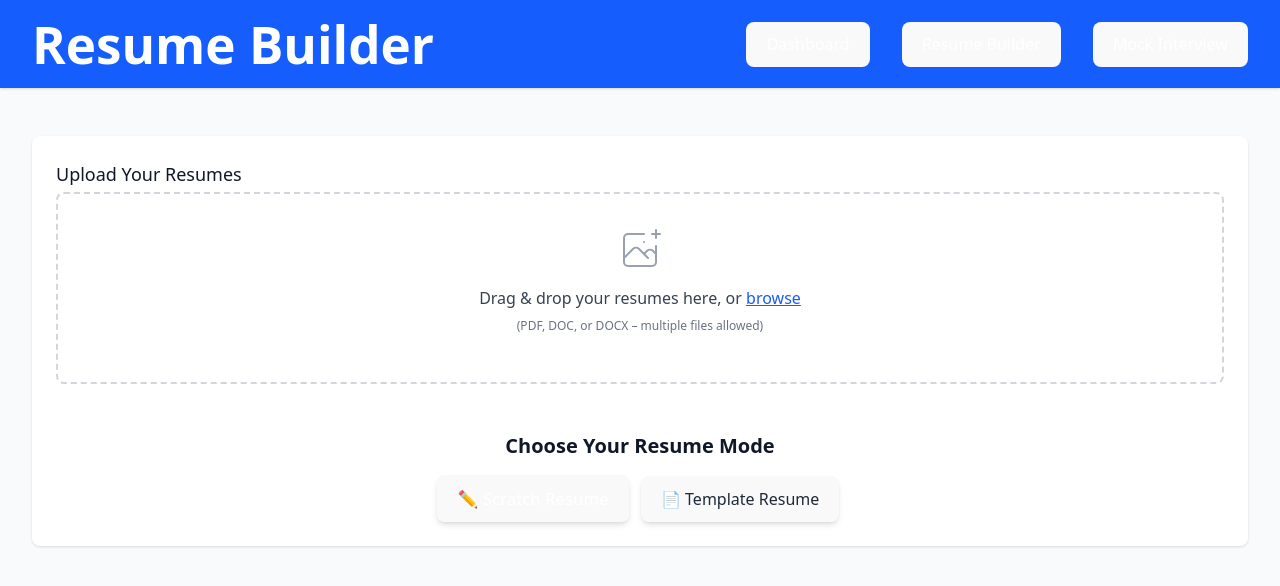
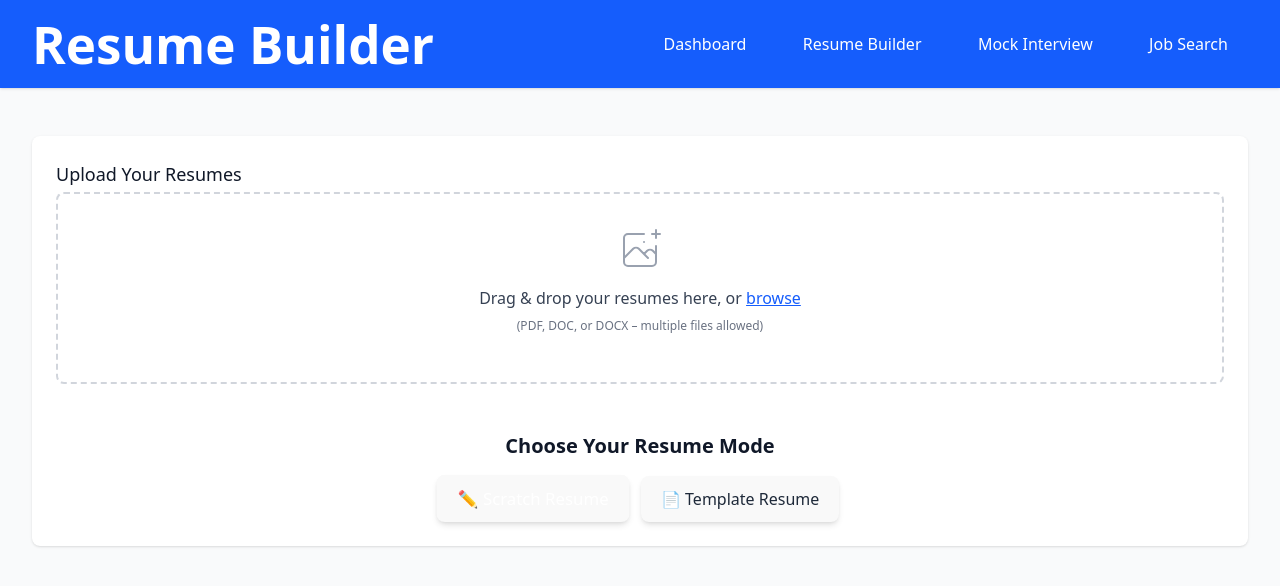
Before and after one commit to maitke01/ai-mock-interview, a React (Vite) app in the folder packages/app/: page /resume in a window 1280 px wide. Shown: the top 586 px of the page. Built offline with nearby package versions, Linux system fonts and the light colour scheme.

Commit message:
Main + week6 combined and modified to add optimized resuem on job search page

```diff
--- a/packages/app/package.json
+++ b/packages/app/package.json
@@ -14,6 +14,7 @@
   "dependencies": {
     "@types/react-router-dom": "^5.3.3",
     "@xenova/transformers": "^2.6.0",
+    "pdf-lib": "^1.17.1",
     "hono": "^4.9.7",
     "react": "^19.1.1",
     "react-dom": "^19.1.1",
--- a/packages/app/src/components/ResumeBuilder.tsx
+++ b/packages/app/src/components/ResumeBuilder.tsx
@@ -30,8 +30,9 @@ const ResumeBuilder: React.FC = () => {
   // File handling
   const [resumeFiles, setResumeFiles] = useState<File[]>([])
   const [selectedFiles, setSelectedFiles] = useState<string[]>([])
-  const [pdfData, setPdfData] = useState<{ [key: string]: { text: string; images: string[]; metadata: any } }>({})
+  const [pdfData, setPdfData] = useState<{ [key: string]: { text: string; images: string[]; metadata: any; optimized?: string } }>({})
   const [aiOptimizedResumes, setAiOptimizedResumes] = useState<{ [key: string]: string }>({})
+  const [expandedOptimized, setExpandedOptimized] = useState<{ [key: string]: boolean }>({})
 
   // PDF template state
   const [currentPdfUrl, setCurrentPdfUrl] = useState<string | null>(null)
@@ -100,7 +101,8 @@ const ResumeBuilder: React.FC = () => {
     }
 
     const imageUrls = images.map(img => {
-      const blob = new Blob([img.data], { type: `image/${img.key}` })
+      // cast to ArrayBuffer for Blob compatibility with TypeScript
+      const blob = new Blob([img.data.buffer as ArrayBuffer], { type: `image/${img.key}` })
       return URL.createObjectURL(blob)
     })
 
@@ -194,11 +196,64 @@ const ResumeBuilder: React.FC = () => {
 
       if (!response.ok) throw new Error(`HTTP error! status: ${response.status}`)
       const result = await response.json()
-      setAiOptimizedResumes(prev => ({ ...prev, [fileName]: result.optimizedResume }))
+      // If API returned an optimized resume, use it. Otherwise fallback to local optimizer
+      const optimized = (result && result.optimizedResume) ? result.optimizedResume : aiFallbackOptimize(data.text)
+      setPdfData(prev => ({
+        ...prev,
+        [fileName]: {
+          ...prev[fileName],
+          optimized
+        }
+      }))
+      // also keep a quick lookup map for optimized resumes
+      setAiOptimizedResumes(prev => ({ ...prev, [fileName]: optimized }))
     } catch (error) {
       console.error('Error optimizing resume:', error)
-      alert('Failed to optimize resume. Please try again.')
+      // On error, run a local fallback optimizer so the user still sees an optimized resume
+      const optimizedFallback = aiFallbackOptimize(data.text)
+      setPdfData(prev => ({
+        ...prev,
+        [fileName]: {
+          ...prev[fileName],
+          optimized: optimizedFallback
         }
+      }))
+      setAiOptimizedResumes(prev => ({ ...prev, [fileName]: optimizedFallback }))
+    }
+  }
+
+  // Local fallback optimizer: lightweight transformations to simulate AI improvements
+  const aiFallbackOptimize = (rawText: string) => {
+    // Simple heuristics: move SUMMARY to top, compact multiple blank lines, bulletify lines that look like achievements
+    let text = rawText.replace(/\r/g, '')
+
+    // Normalize spacing
+    text = text.split('\n').map(l => l.trim()).filter((l, i, arr) => {
+      // remove excessive blank lines
+      if (!l && !arr[i-1]) return false
+      return true
+    }).join('\n')
+
+    // If there's a PROFESSIONAL SUMMARY section, move it to the top
+    const summaryMatch = text.match(/PROFESSIONAL SUMMARY[\s\S]*?(?=\n[A-Z ]{3,}|$)/i)
+    let summary = ''
+    if (summaryMatch) {
+      summary = summaryMatch[0]
+      // remove from original
+      text = text.replace(summaryMatch[0], '')
+    }
+
+    // Bulletify lines that start with numbers or '•' or have '•' in them
+    const lines = text.split('\n').map(l => l.trim())
+    const transformed = lines.map(l => {
+      if (/^\d+\.|^\*|^•/.test(l)) return `• ${l.replace(/^\d+\.|^\*|^•/, '').trim()}`
+      if (l.length > 80 && l.split(' ').length > 8) return `• ${l}`
+      return l
+    }).join('\n')
+
+    const final = (summary ? summary + '\n\n' : '') + transformed
+    // add a small 'Optimized by local fallback' note so user can see difference
+    return final + '\n\n(Optimized locally)'
   }
 
   // --- SAVE DRAFT FUNCTIONALITY ---
@@ -334,10 +389,32 @@ const ResumeBuilder: React.FC = () => {
         <div className='max-w-7xl mx-auto px-4 sm:px-6 lg:px-8'>
           <div className='flex justify-between items-center py-4'>
             <h1 className='text-2xl font-bold text-white'>Resume Builder</h1>
-            <nav className='flex space-x-8'>
-              <button className='text-white font-medium hover:text-blue-200 transition-colors' onClick={() => navigate('/dashboard')}>Dashboard</button>
-              <button className='text-white font-medium hover:text-blue-200 transition-colors' onClick={() => navigate('/resume')}>Resume Builder</button>
-              <button className='text-white font-medium hover:text-blue-200 transition-colors' onClick={() => navigate('/interview')}>Mock Interview</button>
+            <nav className='flex space-x-4 items-center'>
+              <button style={{ backgroundColor: 'transparent', boxShadow: 'none' }} className='border border-white/10 text-white px-4 py-2 rounded-md hover:bg-blue-800/20 transition-colors' onClick={() => navigate('/dashboard')}>Dashboard</button>
+              <button style={{ backgroundColor: 'transparent', boxShadow: 'none' }} className='border border-white/10 text-white px-4 py-2 rounded-md hover:bg-blue-800/20 transition-colors' onClick={() => navigate('/resume')}>Resume Builder</button>
+              <button style={{ backgroundColor: 'transparent', boxShadow: 'none' }} className='border border-white/10 text-white px-4 py-2 rounded-md hover:bg-blue-800/20 transition-colors' onClick={() => navigate('/interview')}>Mock Interview</button>
+              <button
+                style={{ backgroundColor: 'transparent', boxShadow: 'none' }}
+                className='border border-white/10 text-white px-4 py-2 rounded-md hover:bg-blue-800/20 transition-colors'
+                onClick={() => {
+                  // store the first selected resume (or null) and navigate to Job Search
+                  const firstSelected = selectedFiles.length > 0 ? selectedFiles[0] : null
+                  if (firstSelected && pdfData[firstSelected]) {
+                    const payload = {
+                      fileName: firstSelected,
+                      text: pdfData[firstSelected].text,
+                      images: pdfData[firstSelected].images,
+                      optimized: pdfData[firstSelected].optimized
+                    }
+                    try { sessionStorage.setItem('selectedResume', JSON.stringify(payload)) } catch (err) { /* ignore */ }
+                  } else {
+                    try { sessionStorage.removeItem('selectedResume') } catch (err) { /* ignore */ }
+                  }
+                  navigate('/job-search')
+                }}
+              >
+                Job Search
+              </button>
             </nav>
           </div>
         </div>
@@ -412,18 +489,58 @@ const ResumeBuilder: React.FC = () => {
                           {(file.size / 1024).toFixed(2)} KB
                         </p>
                         {pdfData[file.name]?.text && (
-                          <div className='flex items-center gap-2 mt-2'>
+                          <div className='mt-2'>
+                            <div className='flex items-center gap-2'>
                               <button
                                 onClick={e => { e.stopPropagation(); optimizeResumeWithAI(file.name) }}
-                              className='text-xs bg-blue-600 text-white px-3 py-1 rounded hover:bg-blue-700 transition-colors'
+                                className='text-xs bg-blue-600/90 text-white px-3 py-1 rounded hover:bg-blue-700/95 transition-colors'
+                                style={{ boxShadow: 'none' }}
                               >
                                 🤖 AI Optimize
                               </button>
+                              <button
+                                onClick={e => { e.stopPropagation();
+                                  // store this file as selected resume and go to job search
+                                  const payload = {
+                                    fileName: file.name,
+                                    text: pdfData[file.name].text,
+                                    images: pdfData[file.name].images,
+                                    optimized: pdfData[file.name].optimized
+                                  }
+                                  try { sessionStorage.setItem('selectedResume', JSON.stringify(payload)) } catch (err) { }
+                                  navigate('/job-search')
+                                }}
+                                className='text-xs bg-indigo-600/90 text-white px-3 py-1 rounded hover:bg-indigo-700/95 transition-colors'
+                                title='Job Search with this resume'
+                              >
+                                🔍 Job Search
+                              </button>
+                              {aiOptimizedResumes[file.name] && (
+                                <span className='text-xs text-green-600 dark:text-green-400 bg-green-50 dark:bg-green-900 px-2 py-1 rounded'>Optimized (full)</span>
+                              )}
                               {pdfData[file.name]?.images?.length > 0 && (
                                 <span className='text-xs text-green-600 dark:text-green-400 bg-green-50 dark:bg-green-900 px-2 py-1 rounded'>
                                   📷 {pdfData[file.name].images.length} image(s)
                                 </span>
                               )}
+                            </div>
+                            {pdfData[file.name]?.optimized && (() => {
+                              const opt = pdfData[file.name].optimized
+                              if (typeof opt !== 'string') return null
+                              const expanded = !!expandedOptimized[file.name]
+                              return (
+                                <div className='mt-2'>
+                                  <div className='mt-2 p-2 bg-gray-50 dark:bg-gray-900 text-sm rounded text-gray-900 dark:text-gray-100'>
+                                    {expanded ? opt : (opt.length > 400 ? opt.slice(0,400) + '…' : opt)}
+                                  </div>
+                                  {opt.length > 400 && (
+                                    <button onClick={(e) => { e.stopPropagation(); setExpandedOptimized(prev => ({ ...prev, [file.name]: !prev[file.name] })) }} className='mt-2 text-xs underline text-blue-600 dark:text-blue-300'>
+                                      {expanded ? 'Hide full' : 'View full'}
+                                    </button>
+                                  )}
+                                </div>
+                              )
+                            })()}
                           </div>
                         )}
                       </div>
@@ -442,13 +559,13 @@ const ResumeBuilder: React.FC = () => {
               {selectedFiles.length > 0 && (
                 <div className='flex justify-center gap-4 mt-6'>
                   <button
-                    className='bg-red-600 hover:bg-red-700 text-white px-6 py-2 rounded-md font-medium transition-colors shadow-md'
+                    className='bg-red-600/90 hover:bg-red-700/95 text-white px-6 py-2 rounded-md font-medium transition-colors'
                     onClick={deleteSelected}
                   >
                     🗑️ Delete Selected ({selectedFiles.length})
                   </button>
                   <button
-                    className='bg-blue-600 hover:bg-blue-700 text-white px-6 py-2 rounded-md font-medium transition-colors shadow-md'
+                    className='bg-blue-600/90 hover:bg-blue-700/95 text-white px-6 py-2 rounded-md font-medium transition-colors'
                     onClick={extractSelected}
                   >
                     📄 Extract Text
--- a/packages/app/src/utils/pdfUtils.ts
+++ b/packages/app/src/utils/pdfUtils.ts
@@ -45,7 +45,7 @@ export async function mergePDFWithText(
       const lines = text.split('\n')
       let y = startY
 
-      lines.forEach((line, index) => {
+      lines.forEach((line) => {
         if (line.trim()) {
           // Check if line is a heading (ALL CAPS or first line)
           const isHeading = line === line.toUpperCase() && line.length < 30
@@ -125,7 +125,8 @@ export async function mergePDFWithText(
  * @param fileName - Name for the downloaded file
  */
 export function downloadPDF(pdfBytes: Uint8Array, fileName: string): void {
-  const blob = new Blob([pdfBytes], { type: 'application/pdf' })
+  // Use the underlying ArrayBuffer to satisfy Blob typing
+  const blob = new Blob([pdfBytes.buffer as ArrayBuffer], { type: 'application/pdf' })
   const url = URL.createObjectURL(blob)
   const link = document.createElement('a')
   link.href = url
```
Lines whose indentation alone changed are shown as unchanged.
